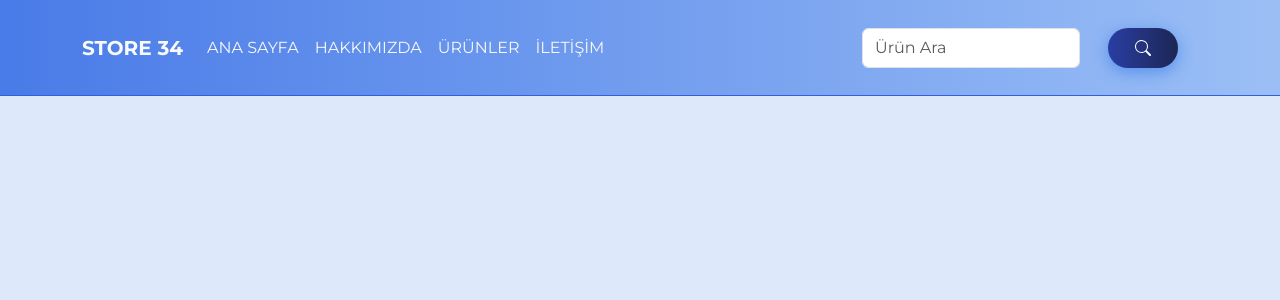
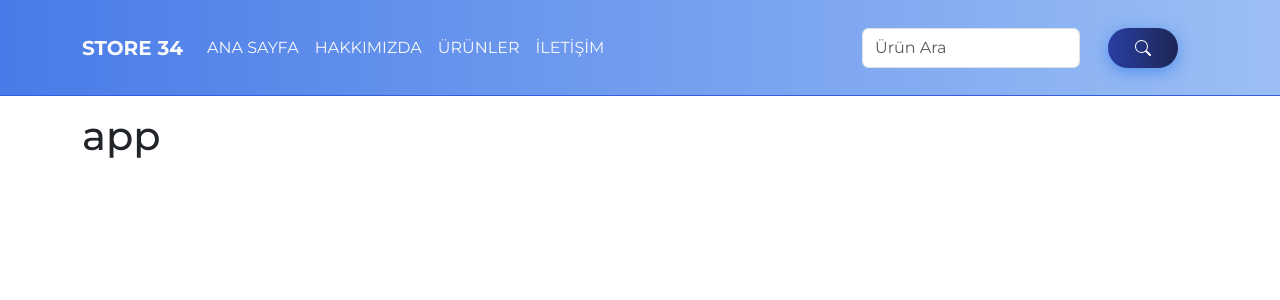
Before and after one commit to alpataseven/ReactRouterDom, a React (Vite) app: page / in a window 1280 px wide. Shown: the top 300 px of the page. Built offline with nearby package versions, Linux system fonts and the light colour scheme.

Commit message:
app dosyası güncellendi

```diff
--- a/src/App.css
+++ b/src/App.css
@@ -6,7 +6,7 @@
   font-family: "Montserrat", serif;
 }
 
-html {
+body {
   background-color: #dee8fb;
 }
 
--- a/src/App.jsx
+++ b/src/App.jsx
@@ -6,6 +6,13 @@ function App() {
   return (
     <>
       <Navbar />
+      <div className="container">
+        <div className="row">
+          <div className="col-sm-12">
+            <h1>app</h1>
+          </div>
+        </div>
+      </div>
     </>
   )
 }
--- a/src/components/Navbar.jsx
+++ b/src/components/Navbar.jsx
@@ -3,7 +3,7 @@ import navbarItem from "./navbarItem.json"
 const Navbar = () => {
 
     return (
-            <nav id="navigation-bar" className="navbar navbar-expand-lg bg-body-tertiary container-fluid">
+            <nav id="navigation-bar" className="navbar navbar-expand-lg bg-body-tertiary container-fluid mb-3">
                 <div className="container">
                     <a className="navbar-brand text-light fw-bold" href="#">Store 34</a>
                     <button className="navbar-toggler" type="button" data-bs-toggle="collapse" data-bs-target="#navbarSupportedContent" aria-controls="navbarSupportedContent" aria-expanded="false" aria-label="Toggle navigation">
```
